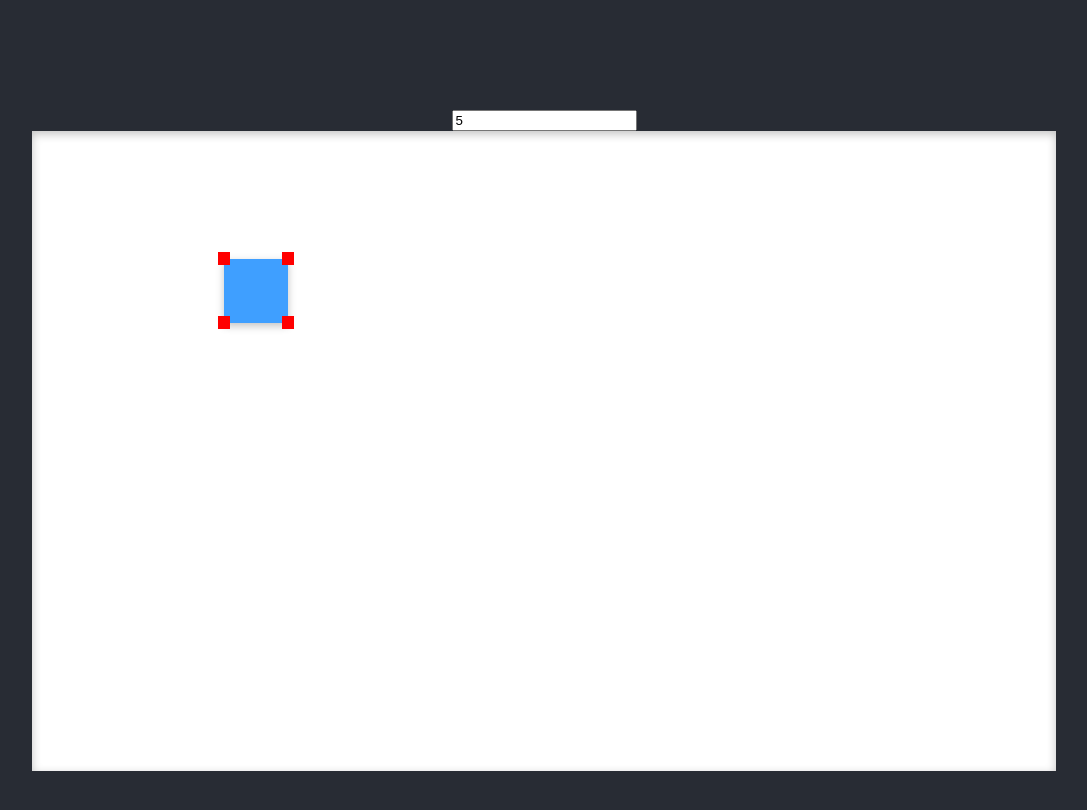
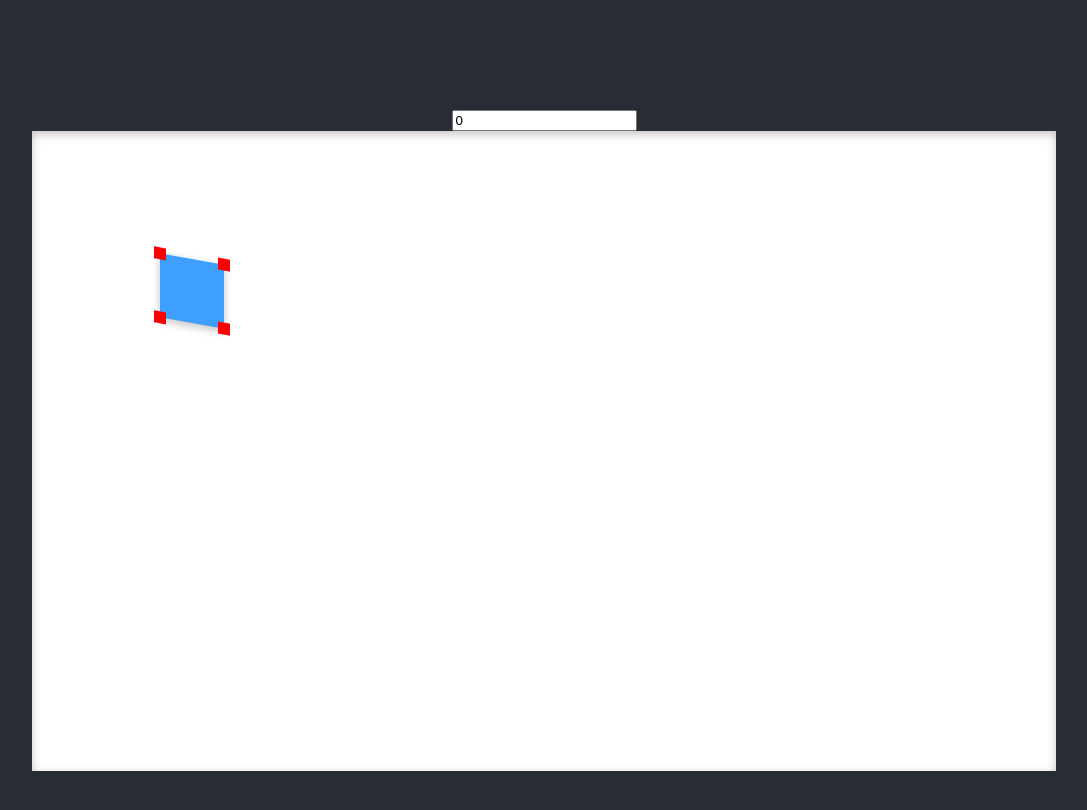
Before and after one commit to marcos-acosta/css-hell, a React (Create React App) app: page / in a window 1280 px wide. Shown: the top 810 px of the page, without its empty margins (96-1183 px from the left). Built offline with nearby package versions, Linux system fonts and the light colour scheme.

Commit message:
Use a more illustrative example for commit

```diff
--- a/src/components/App/App.js
+++ b/src/components/App/App.js
@@ -3,16 +3,16 @@ import styles from './App.module.css'
 import CssReceiver from '../CssReceiver/CssReceiver';
 
 function App() {
-  const [left, setLeft] = useState(5);
-  const [bbox, setBbox] = useState({});
+  const [skew, setLeft] = useState(0);
+  const [bbox, setBbox] = useState(null);
 
-  console.log(bbox ? bbox : 'no bbox yet');
+  console.log(bbox ? `TOP LEFT: left=${bbox.tl.left} top=${bbox.tl.top}` : 'no bbox yet');
 
   return (
     <header className={styles.header}>
-      <input value={left} onChange={e => setLeft(e.target.value)} />
+      <input value={skew} onChange={e => setLeft(e.target.value)} />
       <div className={styles.arena}>
-        <CssReceiver css={{left: `${left}vw`}} setCornerCenter={setBbox} />
+        <CssReceiver css={{transform: `skew(${skew}deg, 10deg)`}} setCornerCenter={setBbox} />
       </div>
     </header>
   );
```
